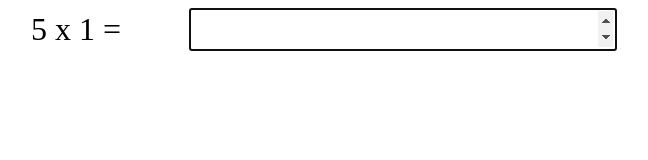
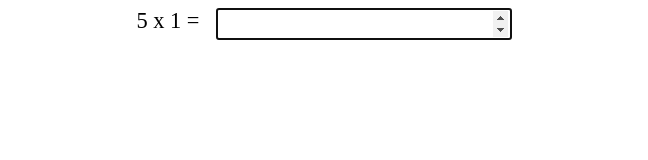
Before and after one commit to matt-j-e/tdd-times-tables, a website with bundled scripts: page index.html in a window 1280 px wide. Both pictures are taken after a click on the button "Start". Shown: the whole page, without its empty margins (316-964 px from the left). Built offline with nearby package versions, Linux system fonts and the light colour scheme.

Commit message:
Styling tweaks

```diff
--- a/styles.css
+++ b/styles.css
@@ -1,20 +1,27 @@
 .wrapper {
-  font-size: 2rem;;
-  /* height: 800px; */
+  font-size: 1.4rem;
+  max-width: 100vw;
   display: flex;
   flex-direction: column;
   justify-content: center;
   align-items: center;
 }
 
-.start, .restart {
+.start,
+.restart {
   background-color: coral;
-  font-size: 2rem;
+  font-size: 1.4rem;
+}
+
+.workspace {
+  display: flex;
+  flex-direction: row;
 }
 
 .question {
   display: inline-block;
-  width: 150px;
+  width: 50%;
+  padding-right: 1rem;
 }
 
 #answer {
@@ -23,12 +30,12 @@
 
 .result {
   padding: 1rem;
-  margin-bottom: 2rem;
+  margin-bottom: 0;
 }
 
 .results {
   list-style-type: none;
-  font-size: 1.4rem;
+  /* font-size: 1.4rem; */
   margin: 0;
   padding: 0;
 }
```
